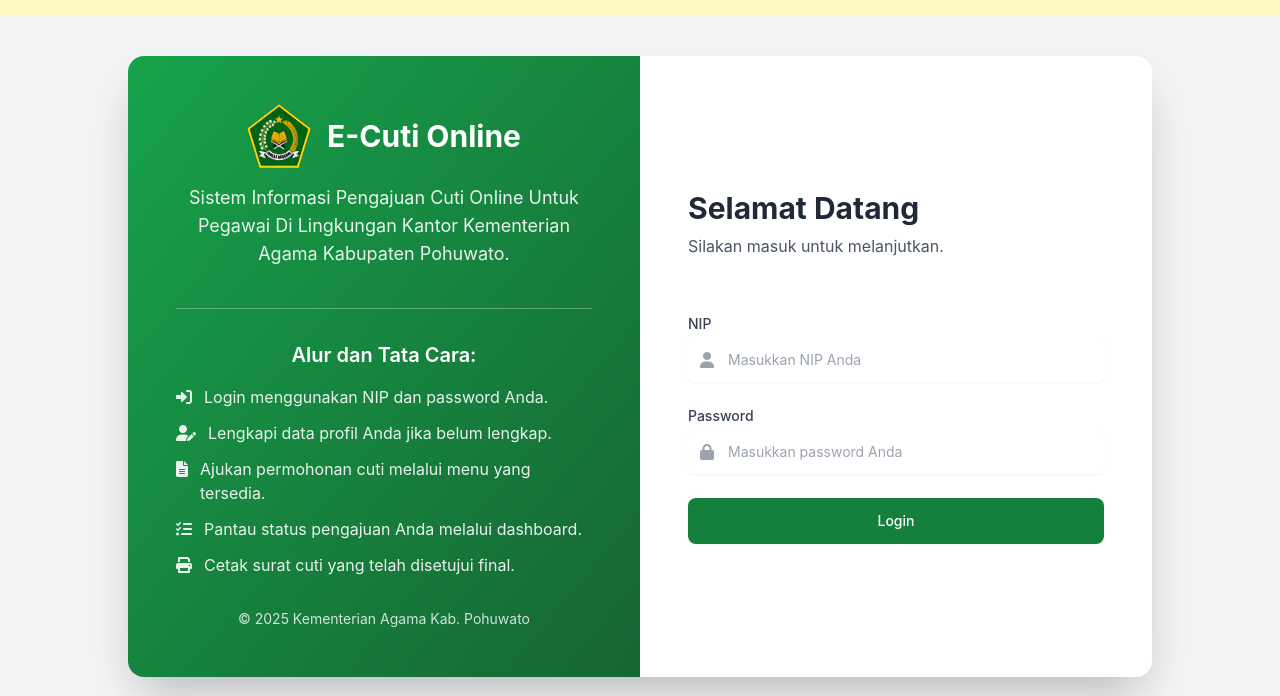
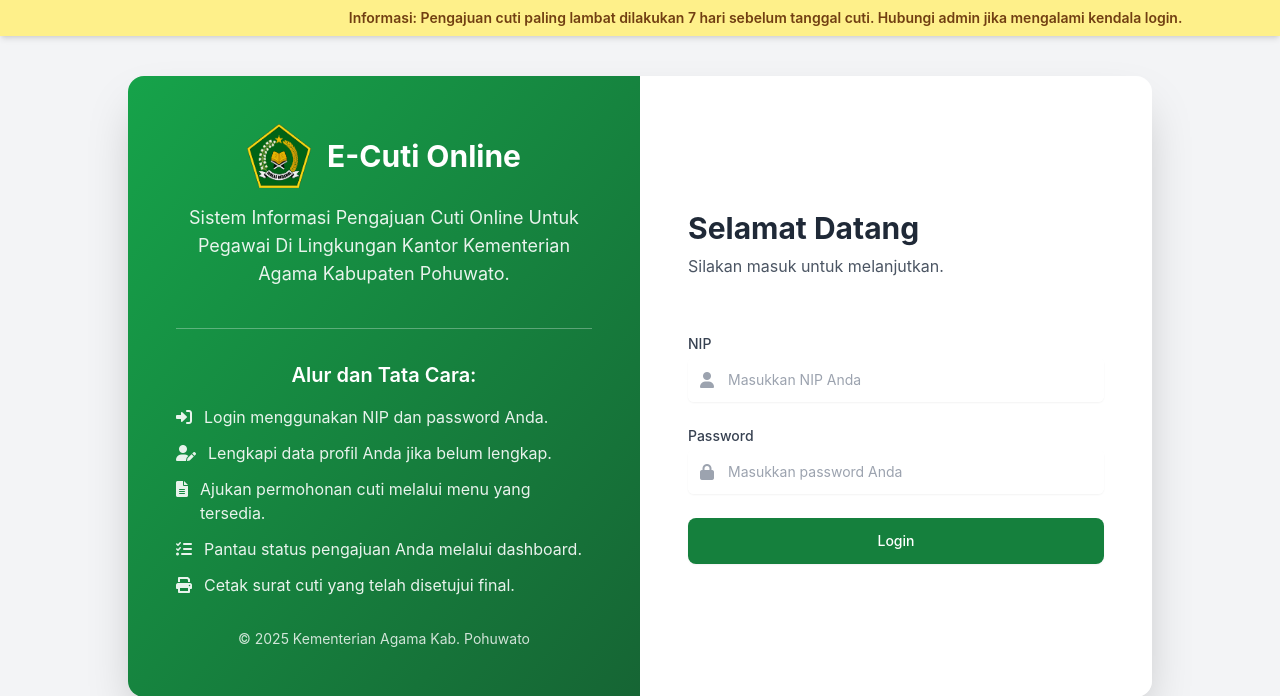
Before and after one commit to sosmed23/cutiku, a Django app: template templates/login.html in a window 1280 px wide. Shown: the top 696 px of the page. Run offline with Django 3.2, Linux system fonts and the light colour scheme; the template is opened without the code that fills it, so the values that code supplies are empty; some libraries are stand-ins or nearby versions.

Commit message:
marquee text

```diff
--- a/templates/login.html
+++ b/templates/login.html
@@ -5,8 +5,8 @@
 
 {% block content_full %}
 <!-- Tulisan Berjalan Atas -->
-<div class="w-full bg-yellow-100 text-yellow-800 py-2 px-4 text-sm font-medium whitespace-nowrap overflow-hidden relative">
-    <div class="absolute animate-marquee">
+<div class="w-full bg-yellow-200 text-yellow-900 py-2 px-4 text-sm font-semibold whitespace-nowrap overflow-hidden relative shadow-md z-50">
+    <div class="animate-marquee">
         Informasi: Pengajuan cuti paling lambat dilakukan 7 hari sebelum tanggal cuti. Hubungi admin jika mengalami kendala login.
     </div>
 </div>
@@ -117,8 +117,8 @@
 }
 .animate-marquee {
   display: inline-block;
-  padding-left: 100%;
-  animation: marquee 20s linear infinite;
+  min-width: 100%;
+  animation: marquee 18s linear infinite;
   white-space: nowrap;
 }
 </style>
```
